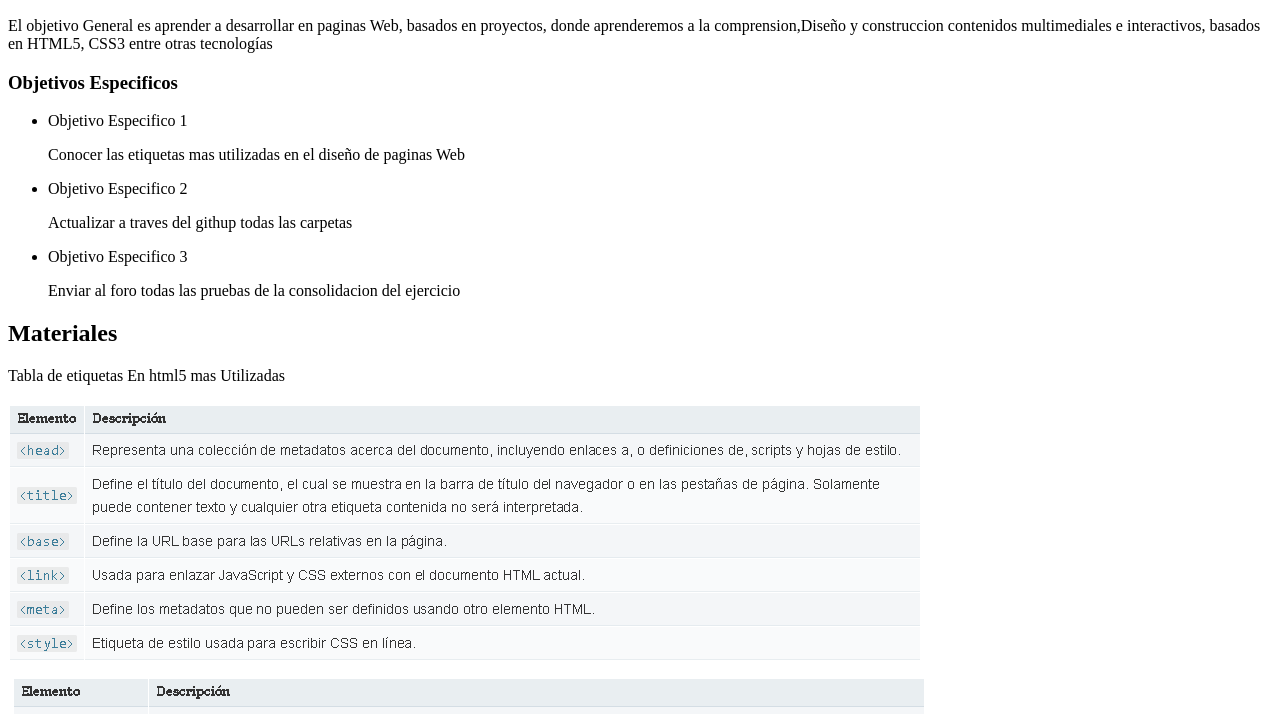
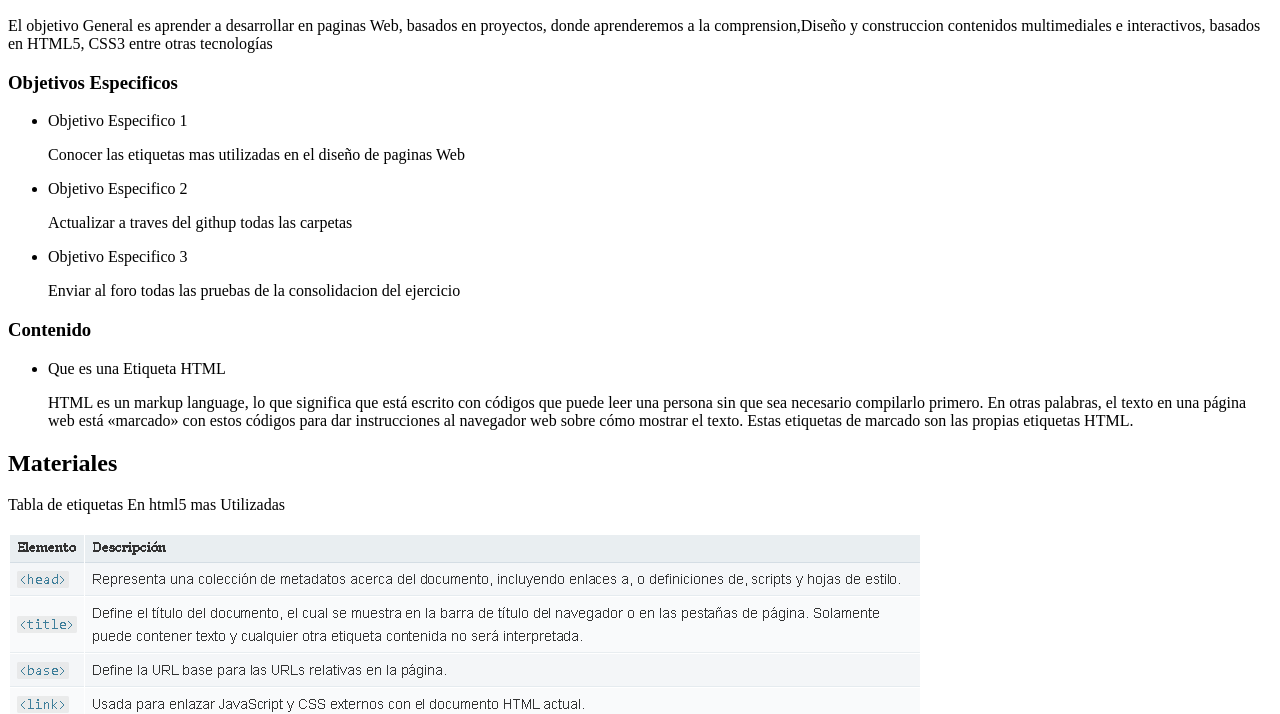
Before and after one commit to rbohorquezb/DSW-robertobohorquez, a plain HTML site: page planing.html in a window 1280 px wide. Shown: the part 110-824 px from the top of the page. Drawn offline with Linux system fonts and the light colour scheme.

Commit message:
v9
Actualizacion

```diff
--- a/planing.html
+++ b/planing.html
@@ -25,11 +25,18 @@
         <p>Enviar al foro todas las pruebas de la consolidacion del ejercicio</p>
 
     </ul>
-
+    <h3>Contenido</h3>
+    <ul>
+        <li>Que es una Etiqueta HTML</li>
+        <p>HTML es un markup language, lo que significa que está escrito con códigos que puede leer una persona sin que sea necesario compilarlo primero. En otras palabras, el texto en una página web está «marcado» con estos códigos para dar instrucciones al navegador web sobre cómo mostrar el texto. Estas etiquetas de marcado son las propias etiquetas HTML.
+            </p>
+        </ul>
     <h2>Materiales</h2>
+    <a href="https://www.mclibre.org/consultar/htmlcss/html/html-etiquetas.html"><title>Link</title></a>
     <p>Tabla de etiquetas En html5 mas Utilizadas</p>
     <img src="etiqueta3.png" alt="etiqueta3">
     <img src="etiqueta4.png" alt="etiqueta4">
+
 
     <h2>Maquetacion</h2>
     <img src="maquetacion.png" alt="maquetacion">
```
